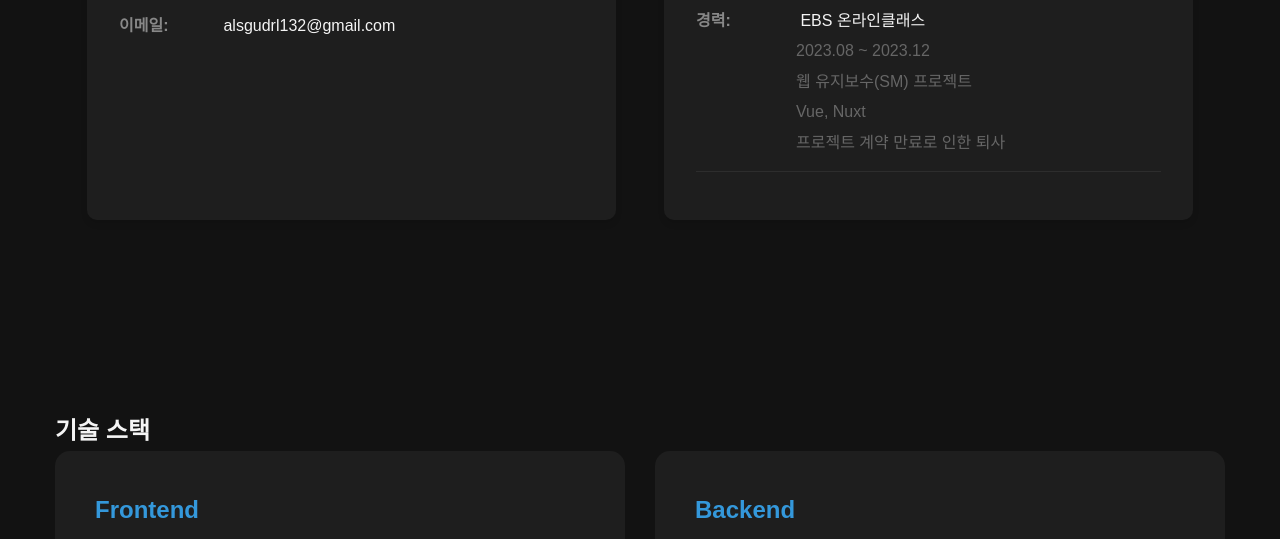
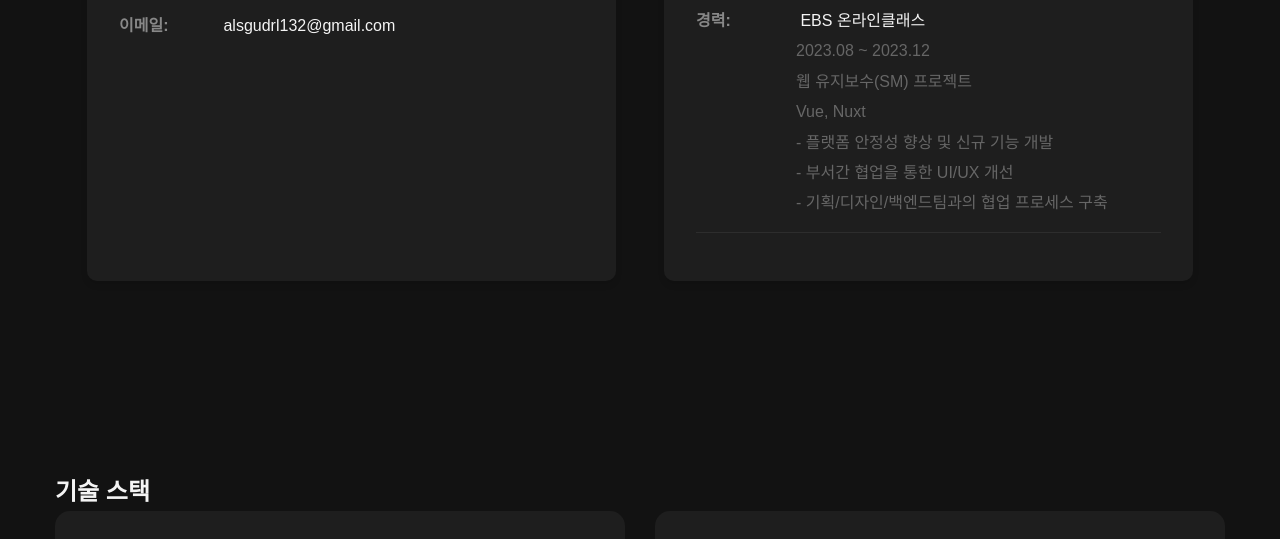
Before and after one commit to alsgudrl132/MinsPortfolio, a plain HTML site: page index.html in a window 1280 px wide. Shown: the part 1206-1745 px from the top of the page. Drawn offline with nearby package versions, Linux system fonts and the light colour scheme.

Commit message:
퇴사사유 제거하고 경력 보충

```diff
--- a/index.html
+++ b/index.html
@@ -85,7 +85,13 @@
                   <div class="sub-info">2023.08 ~ 2023.12</div>
                   <div class="sub-info">웹 유지보수(SM) 프로젝트</div>
                   <div class="sub-info">Vue, Nuxt</div>
-                  <div class="sub-info">프로젝트 계약 만료로 인한 퇴사</div>
+                  <div class="sub-info">
+                    - 플랫폼 안정성 향상 및 신규 기능 개발
+                  </div>
+                  <div class="sub-info">- 부서간 협업을 통한 UI/UX 개선</div>
+                  <div class="sub-info">
+                    - 기획/디자인/백엔드팀과의 협업 프로세스 구축
+                  </div>
                 </div>
               </div>
             </div>
```
